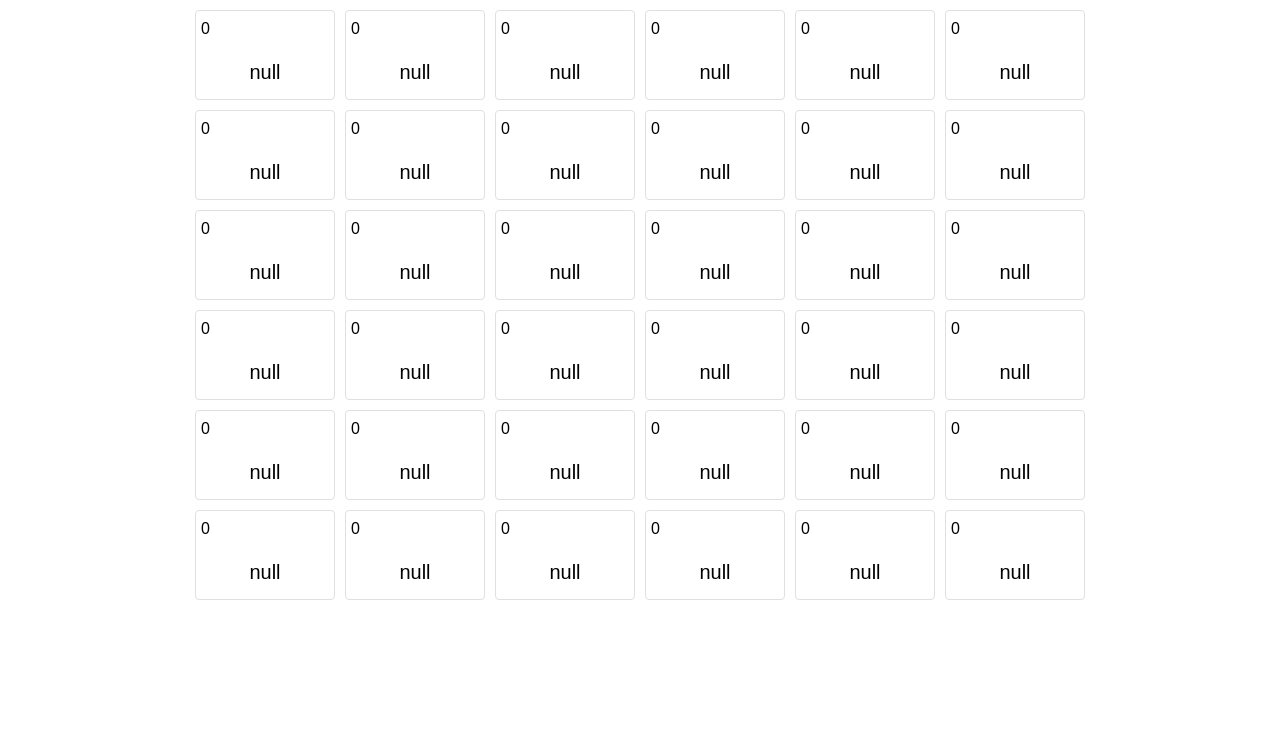
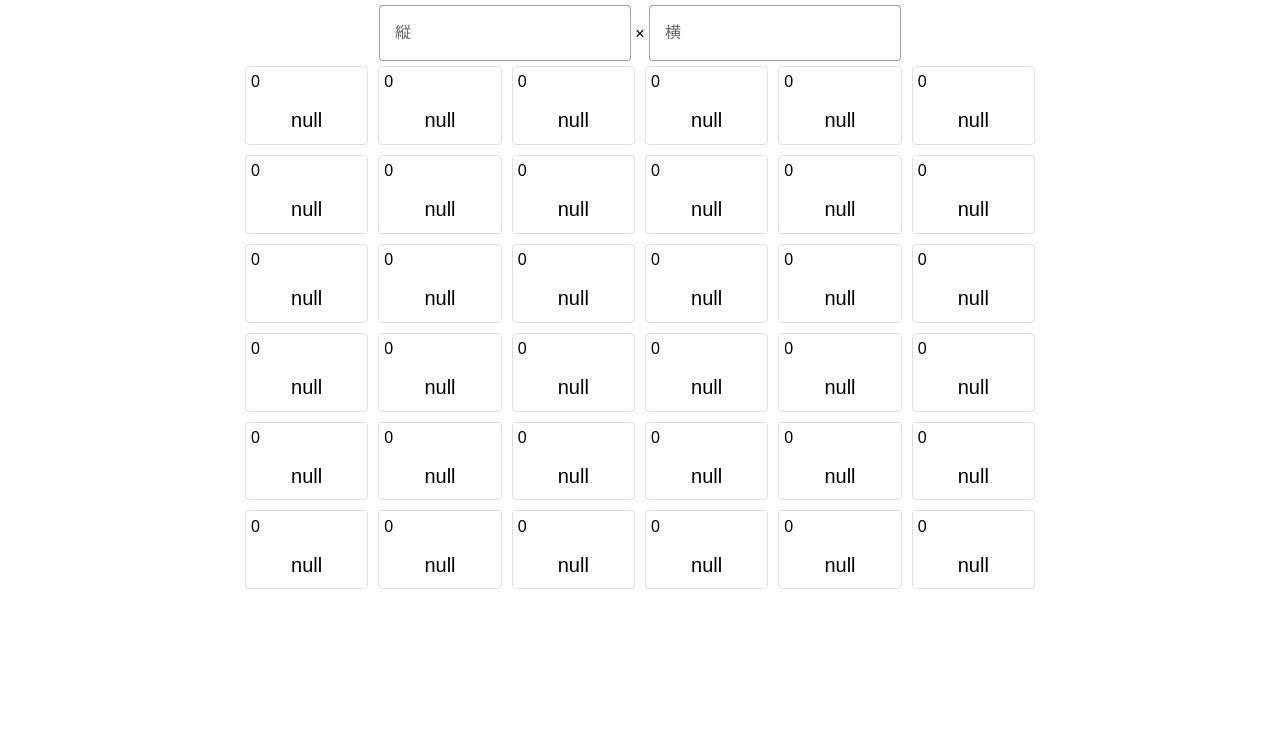
Before and after one commit to k-kyg/exchange-seat, a website built with webpack: page index.html in a window 1280 px wide. Shown: the part 67-800 px from the top of the page. Built offline with Linux system fonts and the light colour scheme.

```diff
--- a/index.html
+++ b/index.html
@@ -26,6 +26,29 @@
 		</div>
 	</header>
 	<main class="mdc-top-app-bar--fixed-adjust">
+		<div id="controlTable">
+				<label class="mdc-text-field mdc-text-field--outlined rowField">
+					<span class="mdc-notched-outline">
+						<span class="mdc-notched-outline__leading"></span>
+						<span class="mdc-notched-outline__notch">
+							<span class="mdc-floating-label" id="rowField">縦</span>
+						</span>
+						<span class="mdc-notched-outline__trailing"></span>
+					</span>
+					<input type="number" class="mdc-text-field__input" aria-labelledby="rowField">
+				</label>
+			<span>×</span>
+				<label class="mdc-text-field mdc-text-field--outlined columnField">
+					<span class="mdc-notched-outline">
+						<span class="mdc-notched-outline__leading"></span>
+						<span class="mdc-notched-outline__notch">
+							<span class="mdc-floating-label" id="colomnField">横</span>
+						</span>
+						<span class="mdc-notched-outline__trailing"></span>
+					</span>
+					<input type="number" class="mdc-text-field__input" aria-labelledby="colomnField">
+				</label>
+		</div>
 		<div id="classField"></div>
 	</main>
 	<script src="dist/bundle.js"></script>
--- a/style/style.scss
+++ b/style/style.scss
@@ -1,8 +1,16 @@
+@use "@material/theme"with ($primary: #016FA3);
+
 @use "@material/icon-button";
 @use "@material/top-app-bar/mdc-top-app-bar";
 @use "@material/card";
+@use "@material/floating-label/mdc-floating-label";
+@use "@material/line-ripple/mdc-line-ripple";
+@use "@material/notched-outline/mdc-notched-outline";
+@use "@material/textfield";
+@include textfield.core-styles;
 @include card.core-styles;
 @include icon-button.core-styles;
+
 
 *{
 	font-family: Arial, Helvetica, sans-serif;
@@ -13,10 +21,15 @@
 	left: 0;
 }
 
+#controlTable{
+	text-align: center;
+}
+
 #classField{
 	display: grid;
-	max-width: 900px;
+	max-width: 800px;
 	margin: auto;
+	user-select: none;
 }
 
 .seat{
--- a/ts/style.ts
+++ b/ts/style.ts
@@ -1,10 +1,14 @@
 import { MDCTopAppBar } from '@material/top-app-bar';
 import { MDCRipple } from '@material/ripple';
+import { MDCTextField } from '@material/textfield';
 
-// Instantiation
 const topAppBarElement = document.querySelector('.mdc-top-app-bar');
 const topAppBar = new MDCTopAppBar(topAppBarElement!);
 const selector = '.mdc-button, .mdc-icon-button, .mdc-card__primary-action';
 const ripples = [].map.call(document.querySelectorAll(selector), function (el) {
 	return new MDCRipple(el);
 });
+
+
+const columnField = new MDCTextField(document.querySelector('.columnField')!);
+const rowField = new MDCTextField(document.querySelector('.rowField')!);
```
Also changed, not shown: dist/bundle.css, dist/bundle.js.
